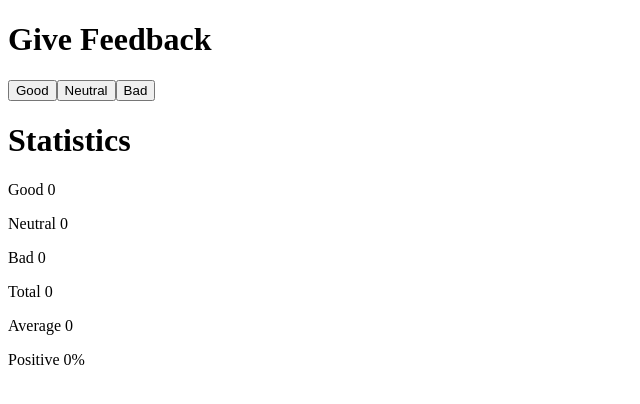
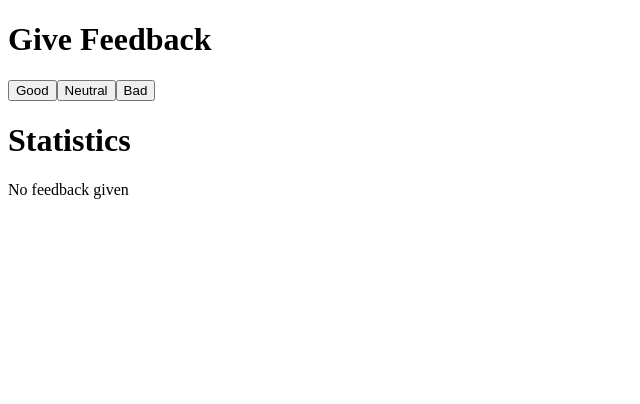
Before and after one commit to DuncanBryson/full-stack-open, a React (Vite) app in the folder part1/unicafe/: page / in a window 1280 px wide. Shown: the top 404 px of the page, without its empty margins (0-640 px from the left). Built offline with nearby package versions, Linux system fonts and the light colour scheme.

Commit message:
Updated to 1.9 with statistics component

```diff
--- a/part1/unicafe/src/App.jsx
+++ b/part1/unicafe/src/App.jsx
@@ -6,12 +6,29 @@ const Button = ({handleClick, text}) => (
   <button onClick={handleClick}>{text}</button>
 )
 
+const Statistics = ({good, bad, neutral}) => {
+  const total = (good + bad + neutral)
+  // Check for feedback, display stats if given
+  if(!total){
+    return <p>No feedback given</p>
+  }else return (
+    <>
+      <p>Good {good}</p>
+      <p>Neutral {neutral}</p>
+      <p>Bad {bad}</p>
+      <p>Total {total}</p>
+      <p>Average {(good-bad)/total}</p>
+      <p>Positive {good/total * 100}%</p>
+    </>
+  )
+}
+
 const App = () => {
   // save clicks of each button to its own state
   const [good, setGood] = useState(0)
   const [neutral, setNeutral] = useState(0)
   const [bad, setBad] = useState(0)
-  let total = (good + bad + neutral)
+
   return (
     <div>
       <Header text = "Give Feedback"/>
@@ -19,14 +36,7 @@ const App = () => {
       <Button handleClick={() => setNeutral(neutral + 1)} text="Neutral"/>
       <Button handleClick={() => setBad(bad + 1)} text="Bad"/>
       <Header text = "Statistics" />
-      <div>
-        <p>Good {good}</p>
-        <p>Neutral {neutral}</p>
-        <p>Bad {bad}</p>
-        <p>Total {total}</p>
-        <p>Average {total ? (good-bad)/total : 0}</p>
-        <p>Positive {total ? good/total * 100 : 0}%</p>
-      </div>
+      <Statistics good={good} bad={bad} neutral={neutral}/>
     </div>
   )
 }
```
